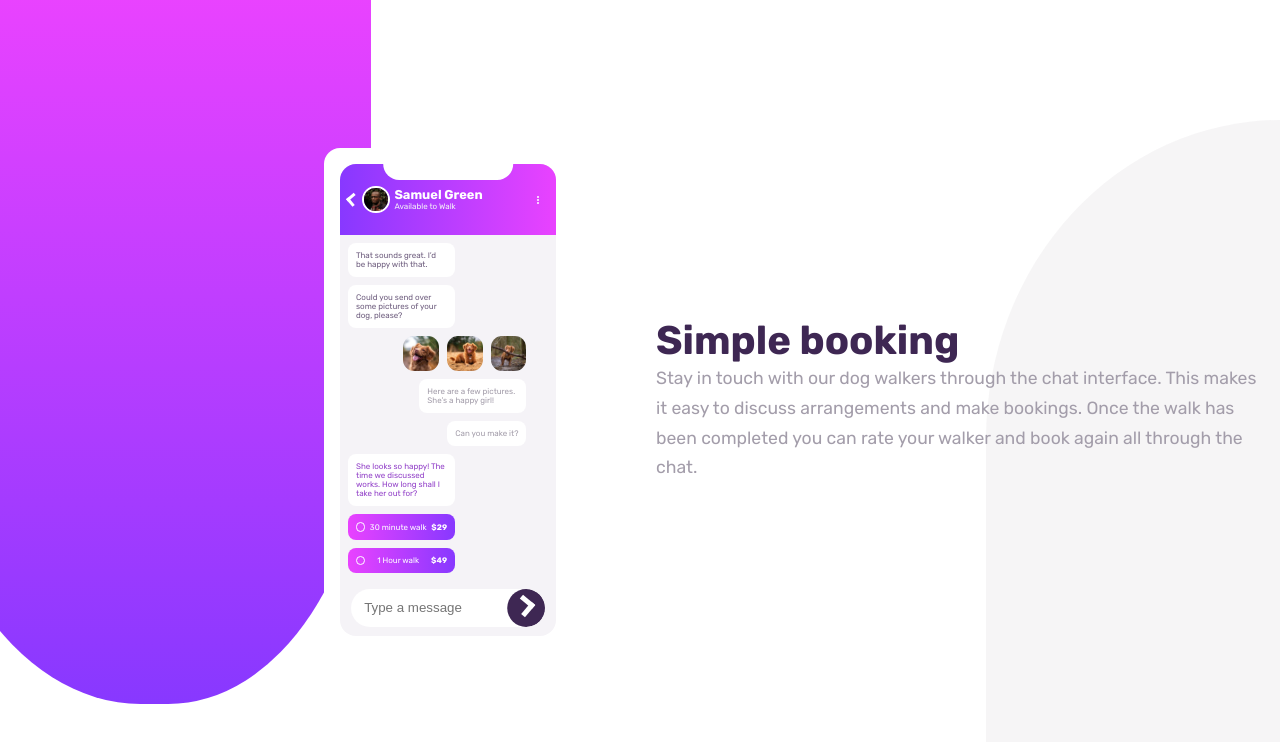
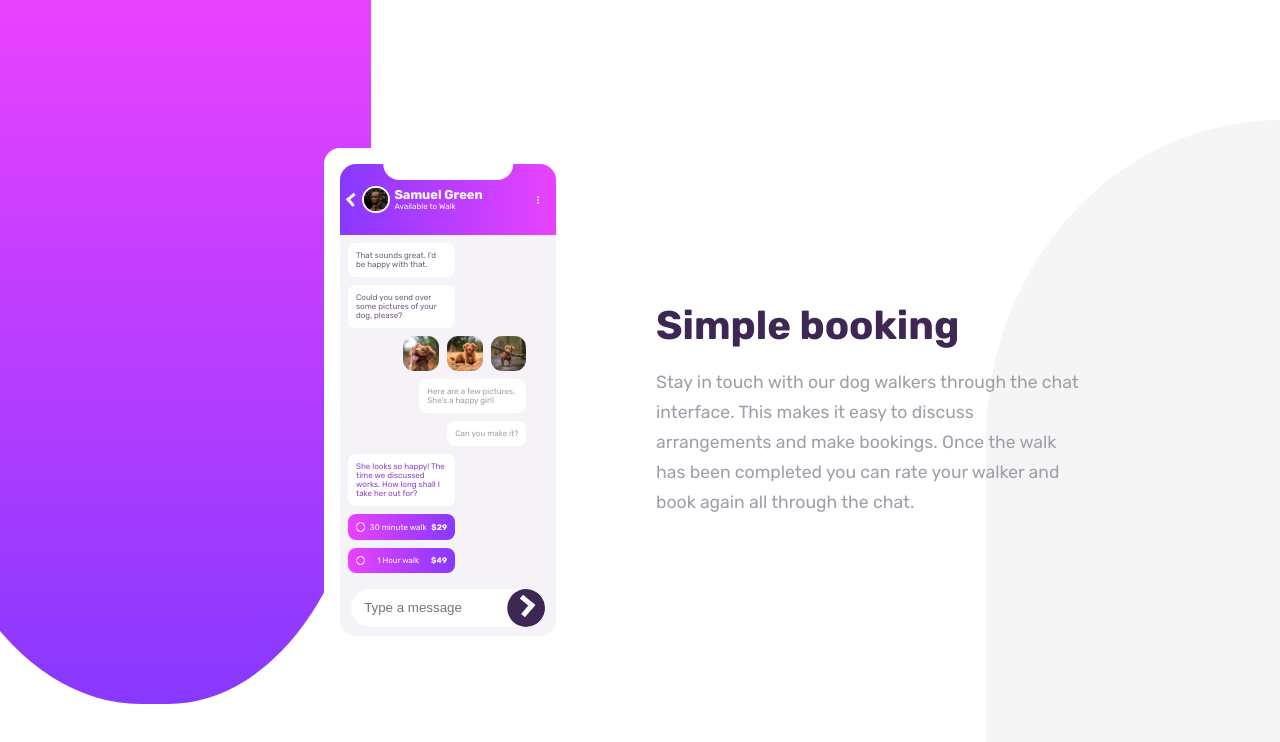
Before and after one commit to believer-danish/frontendMentor, a plain HTML site: page htmlCss/8_chat_app/index.html in a window 1280 px wide. Drawn offline with Linux system fonts and the light colour scheme.

Commit message:
Add files via upload

```diff
--- a/htmlCss/8_chat_app/style.css
+++ b/htmlCss/8_chat_app/style.css
@@ -305,18 +305,21 @@ p.price span {
 }
 .text-content h1 {
   font-size: 2.5rem;
+  padding-block: 1.2rem;
   color: var(--clr-vdark-violet);
 }
 .text-content p {
   color: var(--clr-dark-grayish-violet);
   line-height: 1.7;
   font-size: 1.1rem;
+  width: 70%;
 }
-.chat1 p,.chat3 p {
+.chat1 p,
+.chat3 p {
   color: var(--clr-moderate-violet);
 }
-.chat1 p{
-  color:var(--clr-dark-violet);
+.chat1 p {
+  color: var(--clr-dark-violet);
 }
 @media (width >=1050px) {
   .chat-app {
```
